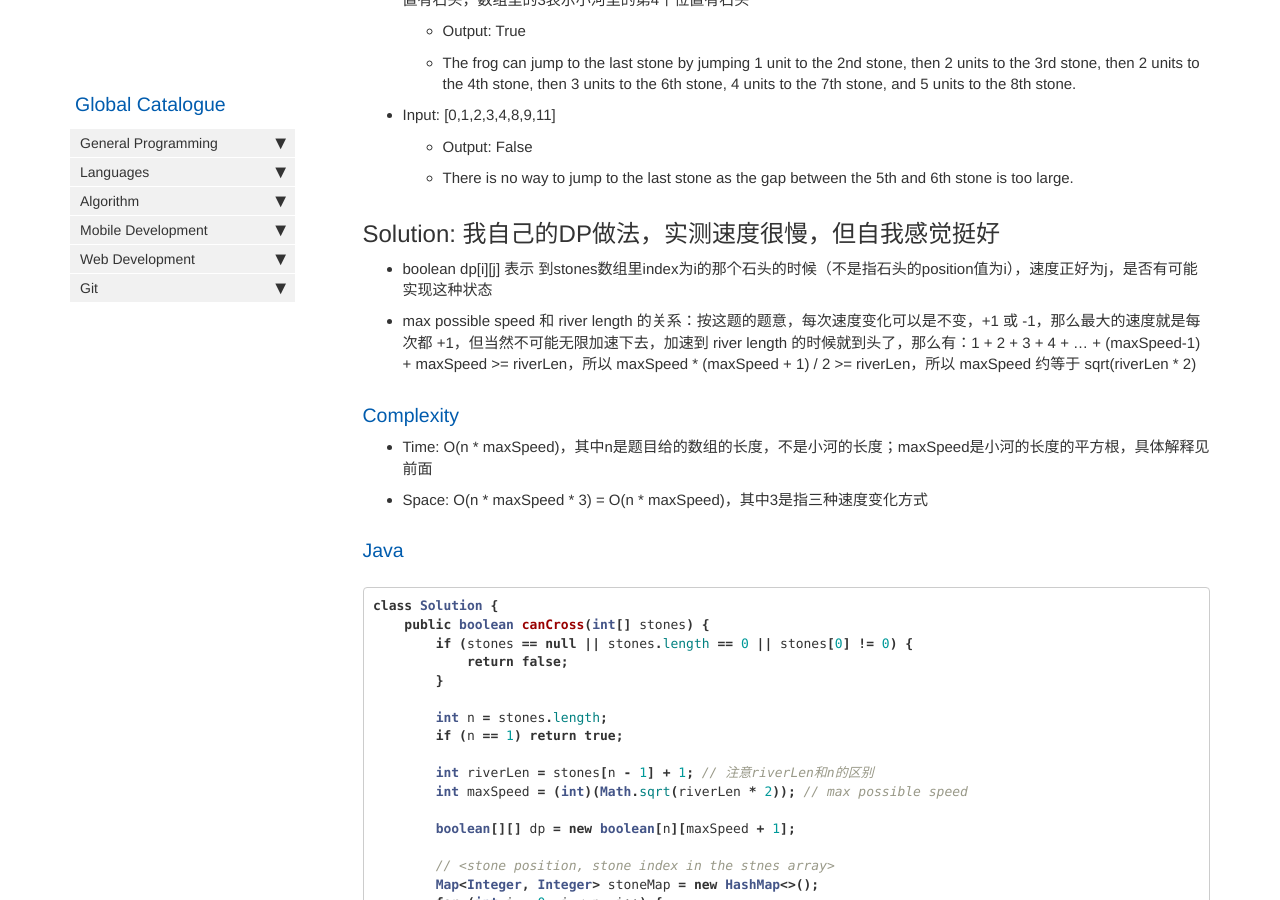
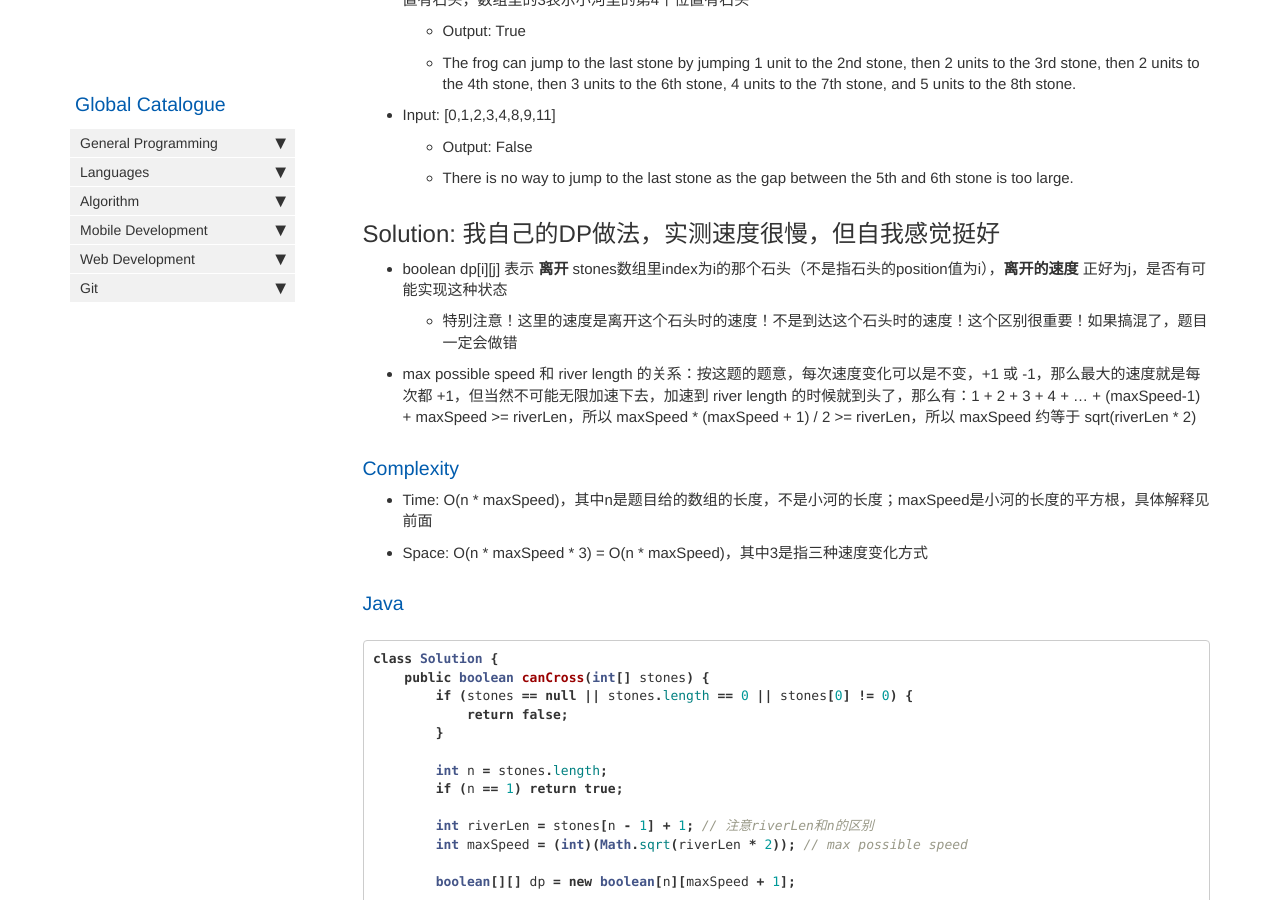
Before and after one commit to HungryOrc/hungryorc.github.io, a Jekyll site: the page built from pages/algorithm/algorithm_frogJump_canCrossRiverOrNot.md, in a window 1280 px wide and 900 px high, scrolled down 612 px. Built offline with Jekyll 4.4.1, drawn with Linux system fonts in a browser that asks for light colours; nearby versions of some CDN libraries; comment, search, counter and statistics services are not loaded.

Commit message:
Update algorithm_frogJump_canCrossRiverOrNot.md

```diff
--- a/pages/algorithm/algorithm_frogJump_canCrossRiverOrNot.md
+++ b/pages/algorithm/algorithm_frogJump_canCrossRiverOrNot.md
@@ -30,7 +30,8 @@ Note
   * There is no way to jump to the last stone as the gap between the 5th and 6th stone is too large.
 
 ## Solution: 我自己的DP做法，实测速度很慢，但自我感觉挺好
-* boolean dp[i][j] 表示 到stones数组里index为i的那个石头的时候（不是指石头的position值为i），速度正好为j，是否有可能实现这种状态
+* boolean dp[i][j] 表示 **离开** stones数组里index为i的那个石头（不是指石头的position值为i），**离开的速度** 正好为j，是否有可能实现这种状态
+  * 特别注意！这里的速度是离开这个石头时的速度！不是到达这个石头时的速度！这个区别很重要！如果搞混了，题目一定会做错
 * max possible speed 和 river length 的关系：按这题的题意，每次速度变化可以是不变，+1 或 -1，那么最大的速度就是每次都 +1，但当然不可能无限加速下去，加速到 river length 的时候就到头了，那么有：1 + 2 + 3 + 4 + ... + (maxSpeed-1) + maxSpeed >= riverLen，所以 maxSpeed * (maxSpeed + 1) / 2 >= riverLen，所以 maxSpeed 约等于 sqrt(riverLen * 2)
 
 ### Complexity
```
